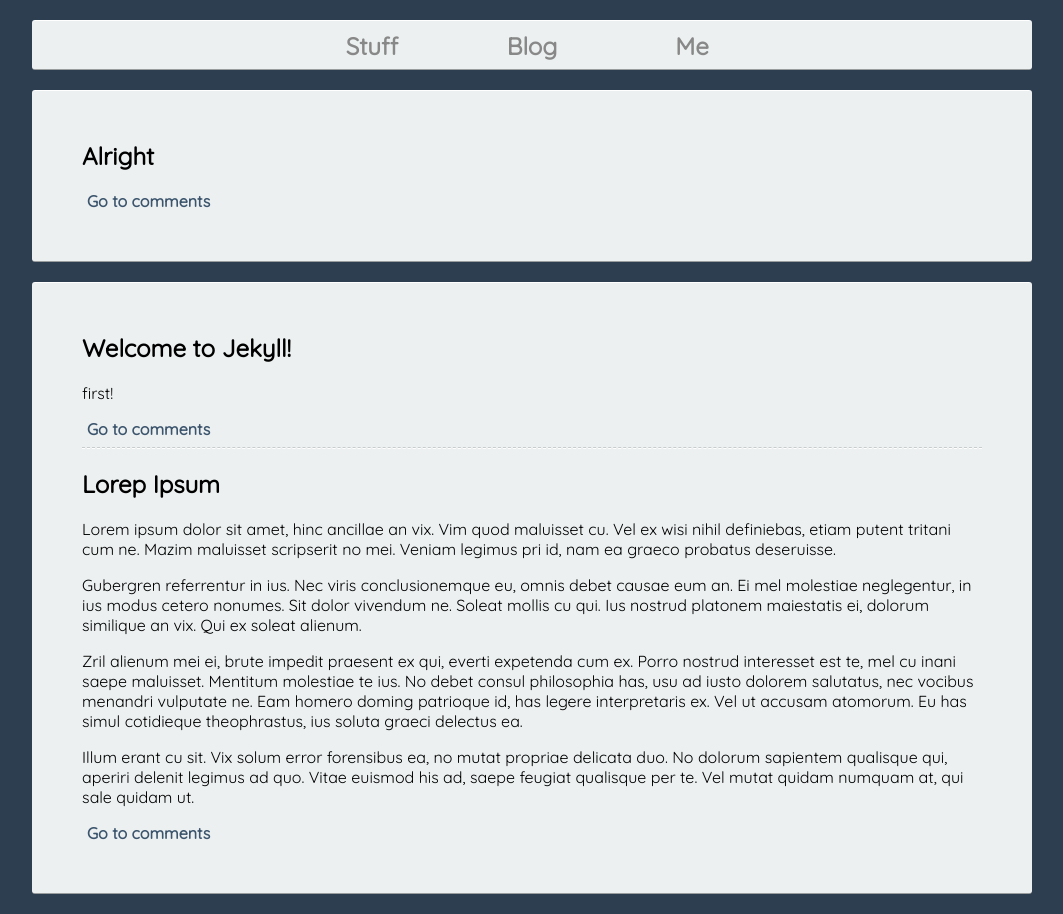
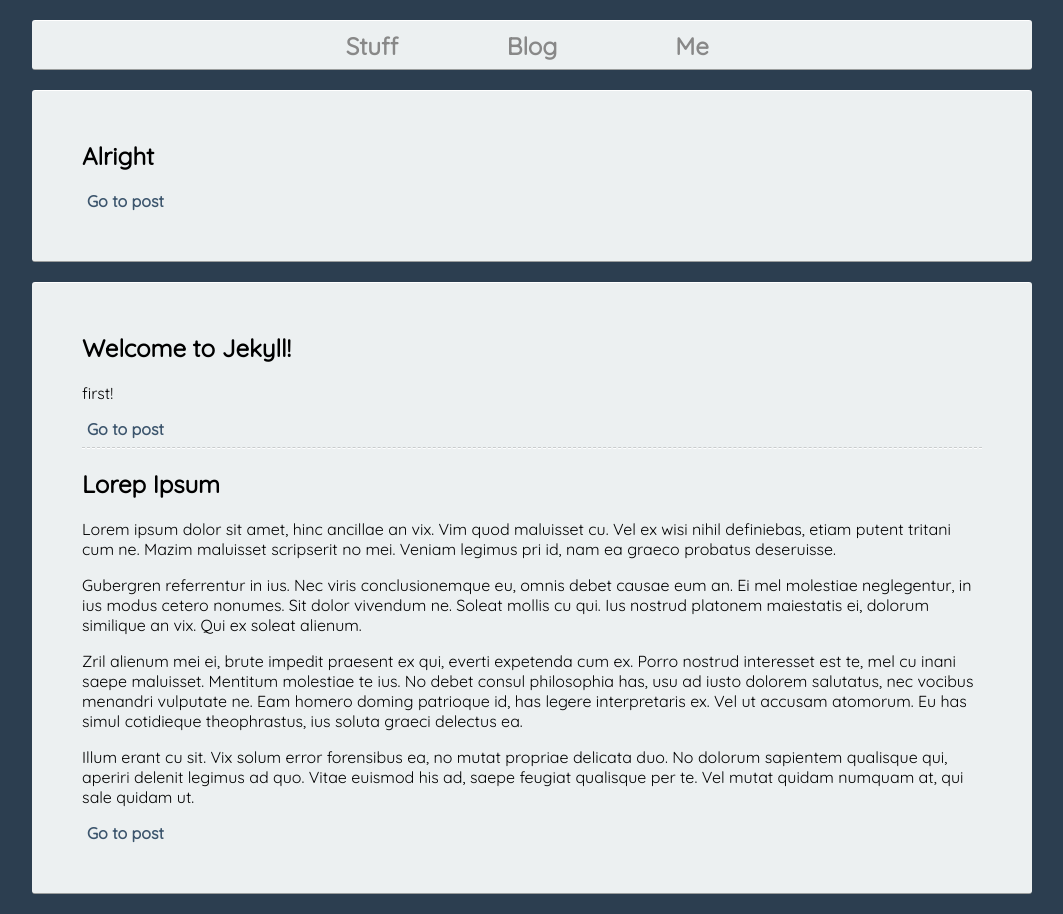
Before and after one commit to rasmusir/rasmusir.github.io, a Jekyll site: the page built from blog.html, in a window 1280 px wide. Shown: the whole page, without its empty margins (108-1171 px from the left). Built offline with Jekyll 4.4.1, drawn with Linux system fonts in a browser that asks for light colours.

Commit message:
Changing 'Go to comments' to 'Go to post'

```diff
--- a/blog.html
+++ b/blog.html
@@ -9,7 +9,7 @@ title: Blogs
 <div class="card">
     {% for post in site.posts limit:1 %}
         <h2>{{ post.title }}</h2>
-        <a href="{{ post.url }}">Go to comments</a>
+        <a href="{{ post.url }}">Go to post</a>
     {% endfor %}
 </div>
 
@@ -17,7 +17,7 @@ title: Blogs
 {% for post in site.posts offset:1 %}
     <h2>{{ post.title }}</h2>
     {{ post.content }}
-    <a href="{{ post.url }}">Go to comments</a>
+    <a href="{{ post.url }}">Go to post</a>
     <hr>
 {% endfor %}
 </div>
```
